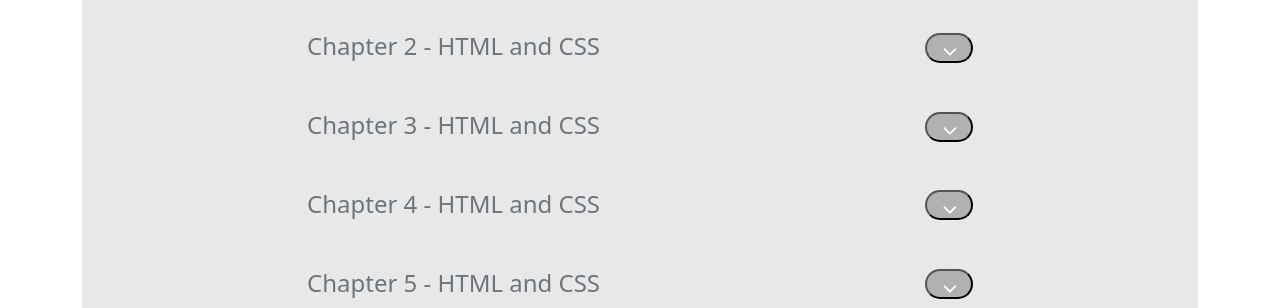
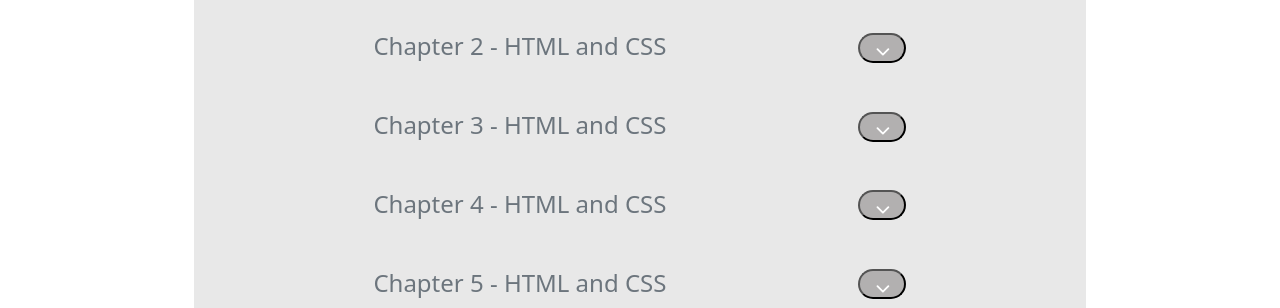
Before and after one commit to valerioviale/NodeAtlasPassport, a website: page public/html-e-css-da-zero.html in a window 1280 px wide. Shown: the part 708-1016 px from the top of the page. Drawn offline with nearby package versions, Linux system fonts and the light colour scheme.

```diff
--- a/public/html-e-css-da-zero.html
+++ b/public/html-e-css-da-zero.html
@@ -111,7 +111,7 @@
 
 
   <div class="container">
-    <div class="text-left my-5" style="width: 100%; margin: 0 auto;">
+    <div class="text-left my-5" style="width: 80%; margin: 0 auto;">
       <h3 class="text-center my-5">Course Contents</h3>
               <div class="chapters">
                 <div class="col-xl-8 mx-auto">
--- a/public/style.css
+++ b/public/style.css
@@ -7,6 +7,7 @@
   --bs-table-active-bg: #{$table-active-bg};
   --bs-table-hover-color: #{$table-hover-color};
   --bs-table-hover-bg: #{$table-hover-bg};
+
 }
 
 nav {
@@ -32,6 +33,7 @@
 section {
   padding-top: 50px;
   padding-bottom: 50px;
+
 }
 section h1 {
   text-transform: uppercase;
@@ -102,14 +104,14 @@
 
 .chapters{
   background-color: #e8e8e8 !important;
-  margin-bottom: 50px !important;
+  margin: auto;
 
 }
 
 
 h3.text-secondary.chapter-header {
   font-size: 1.5rem;
-  margin: 1.5rem 1.5rem 1.5rem 1.5rem;
+  margin: 1rem 1rem 1rem 1rem !important;
   margin-bottom: 5px !important;
   margin-top: 30px !important;
   padding-top: 10px !important;
@@ -121,4 +123,5 @@
 .col-xl-8.mx-auto {
   margin-top: 30px !important;
   margin-bottom: 30px !important;
+
 }
```
